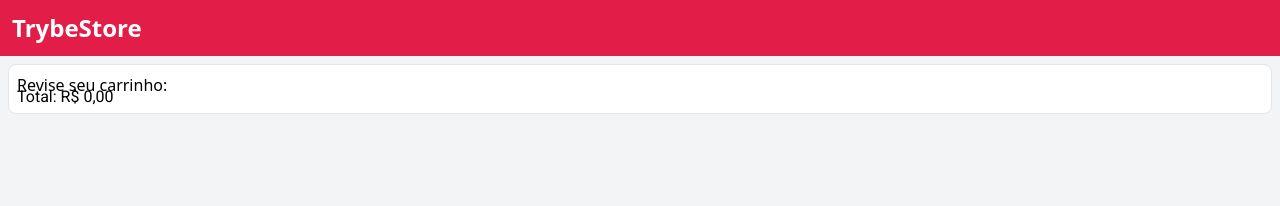
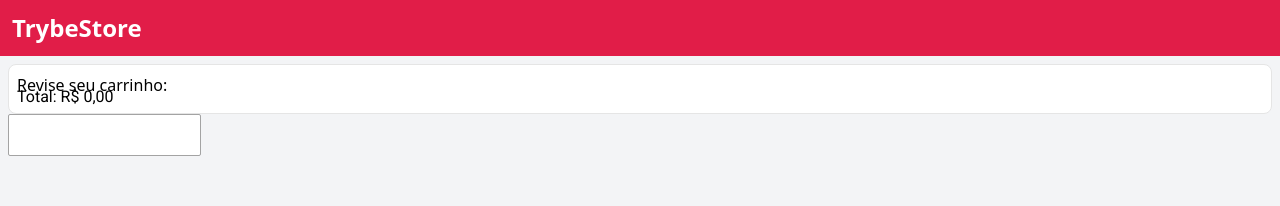
Before and after one commit to gralmeidan/trybe-onlinestore, a React (Create React App) app: page /checkout in a window 1280 px wide. Shown: the top 206 px of the page. Built offline with nearby package versions, Linux system fonts and the light colour scheme.

Commit message:
Added fancy text input

```diff
--- /dev/null
+++ b/src/components/TextInput.js
@@ -0,0 +1,27 @@
+import React from "react";
+import PropTypes from 'prop-types';
+
+const TextInput = ({ name, label, handleChange }) => (
+  <div className="flex flex-col-reverse items-start">
+    <input
+      id={name}
+      name={name}
+      className="text-input fancy-input"
+      onChange={handleChange}
+      placeholder=" "
+    />
+    <label
+      className="fancy-label"
+      htmlFor={name}>
+      {label}
+    </label>
+  </div>
+);
+
+TextInput.propTypes = {
+  name: PropTypes.string.isRequired,
+  label: PropTypes.string.isRequired,
+  handleChange: PropTypes.string.isRequired,
+};
+
+export default TextInput;
--- a/src/index.css
+++ b/src/index.css
@@ -70,3 +70,19 @@ text-rose-600 rounded-md py-1 hover:bg-rose-600 hover:text-white
   transition-all disabled:border-rose-300 disabled:text-rose-300
   disabled:hover:bg-white disabled:hover:text-rose-300;
 }
+
+.fancy-label {
+  @apply scale-90 font-roboto transition-all;
+}
+
+.fancy-input:placeholder-shown + .fancy-label {
+  @apply translate-y-8 translate-x-2 scale-100 text-neutral-500;
+}
+
+.fancy-input {
+  @apply py-2 font-roboto;
+}
+
+.fancy-input:focus + .fancy-label {
+  @apply text-rose-600 translate-y-0 translate-x-0 scale-90;
+}
--- a/src/pages/Checkout.js
+++ b/src/pages/Checkout.js
@@ -2,6 +2,7 @@ import React from "react";
 import Header from "../components/Header";
 import PropTypes from 'prop-types';
 import CheckoutCart from "../components/CheckoutCart";
+import TextInput from "../components/TextInput";
 
 function Checkout({ cartItems, addToCart, removeFromCart }) {
   return(
@@ -18,6 +19,7 @@ function Checkout({ cartItems, addToCart, removeFromCart }) {
           addToCart={addToCart}
           removeFromCart={removeFromCart}
         />
+        <TextInput />
       </main>
     </div>
   );
```
